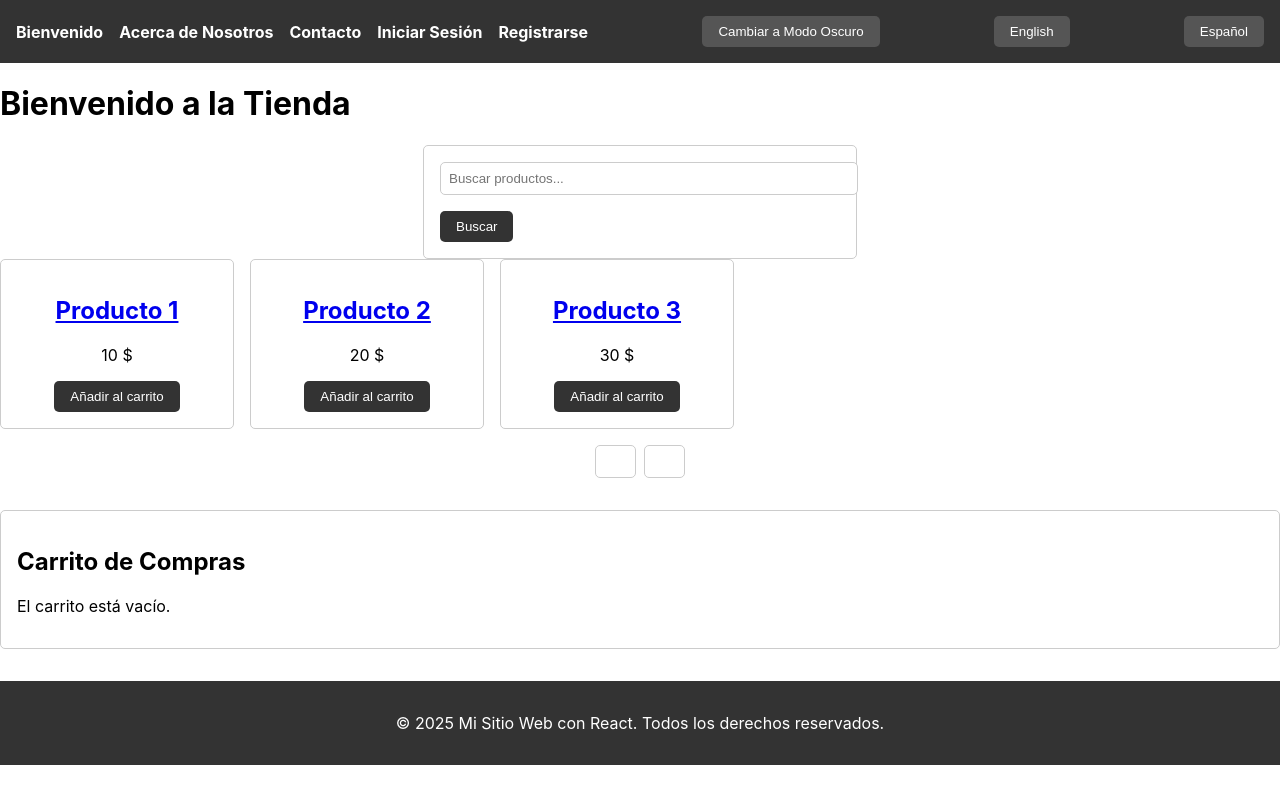
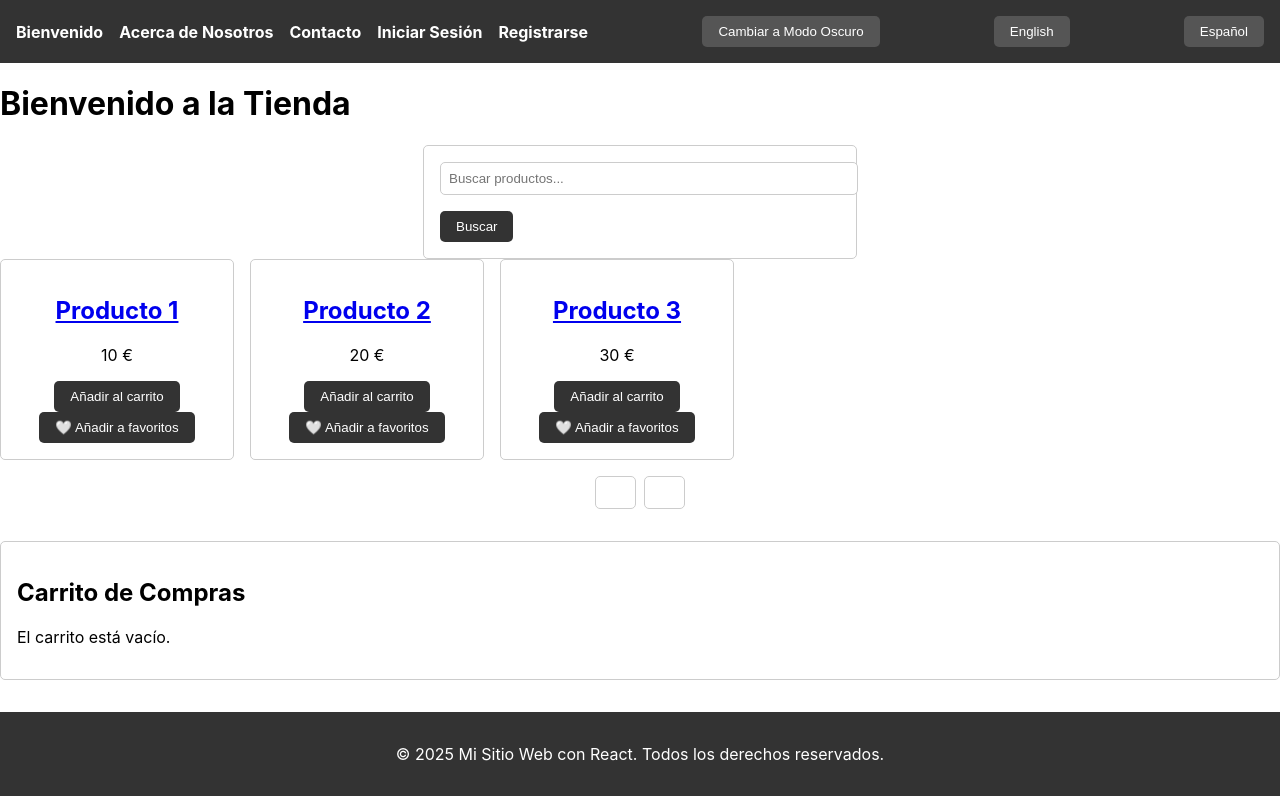
Before and after one commit to jadm2907/mi-primer-proyecto-react, a React (Create React App) app: page / in a window 1280 px wide. Built offline with nearby package versions, Linux system fonts and the light colour scheme.

Commit message:
Corrección Product.js y FavoritesProvider

```diff
--- a/src/App.js
+++ b/src/App.js
@@ -1,22 +1,25 @@
-import React from 'react';
+import React, { Suspense } from 'react';
 import { BrowserRouter as Router, Routes, Route, Link } from 'react-router-dom';
-import Home from './components/pages/Home';
-import About from './components/pages/About';
-import Contact from './components/pages/Contact';
-import Login from './components/pages/Login';
-import Register from './components/pages/Register';
-import Profile from './components/pages/Profile';
-import ProductDetail from './components/pages/ProductDetail';
-import Favorites from './components/pages/Favorites'; // Importa el nuevo componente
 import Navbar from './components/Navbar';
 import Footer from './components/Footer';
 import PrivateRoute from './components/PrivateRoute';
 import './App.css';
 
+// Cargar componentes de manera perezosa
+const Home = React.lazy(() => import('./components/pages/Home'));
+const About = React.lazy(() => import('./components/pages/About'));
+const Contact = React.lazy(() => import('./components/pages/Contact'));
+const Login = React.lazy(() => import('./components/pages/Login'));
+const Register = React.lazy(() => import('./components/pages/Register'));
+const Profile = React.lazy(() => import('./components/pages/Profile'));
+const ProductDetail = React.lazy(() => import('./components/pages/ProductDetail'));
+const Favorites = React.lazy(() => import('./components/pages/Favorites'));
+
 function App() {
   return (
     <Router>
       <Navbar />
+      <Suspense fallback={<div>Cargando...</div>}>
         <Routes>
           <Route path="/" element={<Home />} />
           <Route path="/about" element={<About />} />
@@ -24,11 +27,12 @@ function App() {
           <Route path="/login" element={<Login />} />
           <Route path="/register" element={<Register />} />
           <Route path="/product/:id" element={<ProductDetail />} />
-        <Route path="/favorites" element={<Favorites />} /> {/* Nueva ruta */}
+          <Route path="/favorites" element={<Favorites />} />
           <Route element={<PrivateRoute />}>
             <Route path="/profile" element={<Profile />} />
           </Route>
         </Routes>
+      </Suspense>
       <Footer />
     </Router>
   );
--- a/src/components/pages/Favorites.js
+++ b/src/components/pages/Favorites.js
@@ -1,5 +1,5 @@
 import React, { useContext } from 'react';
-import { FavoritesContext } from '../context/FavoritesContext';
+import { FavoritesContext } from '../../context/FavoritesContext'; // Ruta corregida
 import Product from '../products/Product';
 
 const Favorites = () => {
--- a/src/components/pages/Home.js
+++ b/src/components/pages/Home.js
@@ -4,7 +4,7 @@ import Cart from '../products/Cart';
 import SearchBar from '../SearchBar';
 
 const Home = () => {
-  const [products, setProducts] = useState([
+  const [products] = useState([
     { id: 1, name: 'Producto 1', price: 10 },
     { id: 2, name: 'Producto 2', price: 20 },
     { id: 3, name: 'Producto 3', price: 30 },
--- a/src/components/products/Product.js
+++ b/src/components/products/Product.js
@@ -1,10 +1,21 @@
 import React, { useContext } from 'react';
 import { CartContext } from '../../context/CartContext';
+import { FavoritesContext } from '../../context/FavoritesContext'; // Ruta corregida
 import { Link } from 'react-router-dom';
 import { motion } from 'framer-motion';
 
 const Product = ({ product }) => {
   const { addToCart } = useContext(CartContext);
+  const { favorites, addToFavorites, removeFromFavorites } = useContext(FavoritesContext);
+  const isFavorite = favorites.some((item) => item.id === product.id);
+
+  const handleFavoriteClick = () => {
+    if (isFavorite) {
+      removeFromFavorites(product.id);
+    } else {
+      addToFavorites(product);
+    }
+  };
 
   return (
     <motion.div
@@ -14,10 +25,13 @@ const Product = ({ product }) => {
       transition={{ duration: 0.3 }}
     >
       <h2>
-        <Link to={`/product/${product.id}`}>{product.name}</Link> {/* Enlace al detalle */}
+        <Link to={`/product/${product.id}`}>{product.name}</Link>
       </h2>
-      <p>{product.price} $</p>
+      <p>{product.price} €</p>
       <button onClick={() => addToCart(product)}>Añadir al carrito</button>
+      <button onClick={handleFavoriteClick}>
+        {isFavorite ? '❤️ Quitar de favoritos' : '🤍 Añadir a favoritos'}
+      </button>
     </motion.div>
   );
 };
```
Lines whose indentation alone changed are shown as unchanged.
